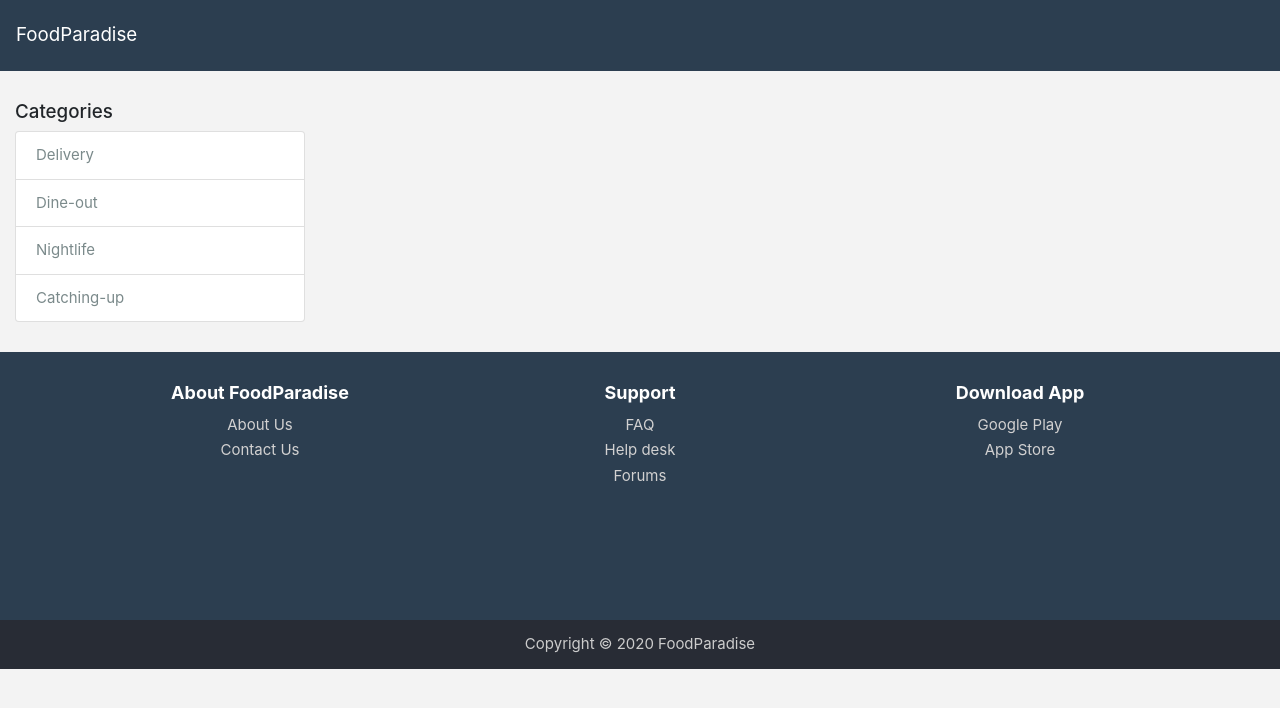
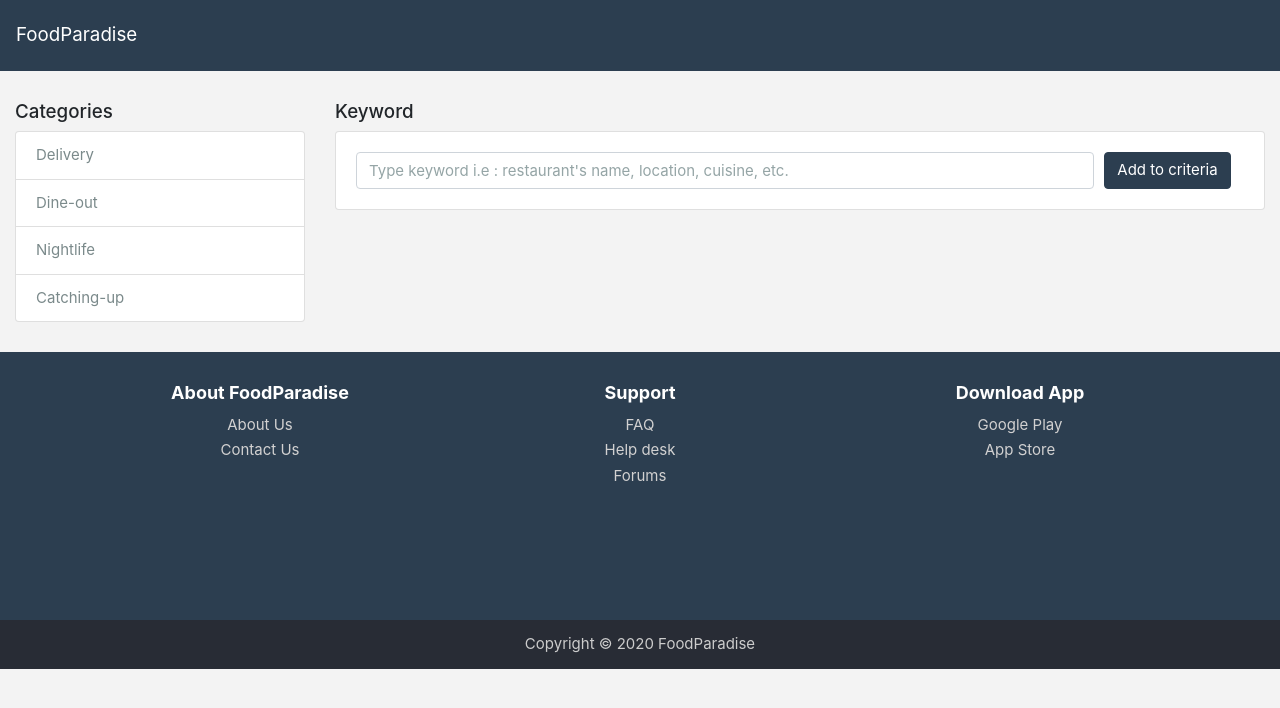
Before and after one commit to brilyanilhamsadewo/Web-Kuliner-React-Js-Codepolitan, a React (Create React App) app: page /city/1 in a window 1280 px wide. Shown: the top 708 px of the page. Built offline with nearby package versions, Linux system fonts and the light colour scheme; no server answers; some icons are missing.

Commit message:
Membuat Search Box Keyword

```diff
--- a/src/pages/City.js
+++ b/src/pages/City.js
@@ -36,7 +36,8 @@
         this.state = {
             city: null,
             categories: null,
-            categorySelected: null
+            categorySelected: null,
+            keyword: ''
         }
     }
 
@@ -78,6 +79,10 @@
             this.setState({ categorySelected: category })
         }
 
+        changeKeywordHandler = (event) => {
+            this.setState({ keyword: event.target.value });
+        }
+
 
   render(){
     return (
@@ -101,6 +106,32 @@
                     categoryClickHandler={(category) => this.categoryClickHandler(category)}
                 />
                 </div>
+                <div className="col">
+            <h5>Keyword</h5>
+            <div className="card">
+                <div className="card-body">
+                <div className="form-row">
+                    <div className="col-10">
+                    <input
+                        className="form-control"
+                        type="text"
+                        placeholder="Type keyword i.e : restaurant's name, location, cuisine, etc."
+                        value={this.state.keyword}
+                        onChange={this.changeKeywordHandler}
+                    />
+                    </div>
+                    <div className="col">
+                    <button
+                        className="btn btn-primary"
+                        type="button"
+                    >
+                        Add to criteria
+                    </button>
+                    </div>
+                </div>
+                </div>
+            </div>
+            </div>
             </div>
         </div>
     )
```
Also changed, not shown: 1 other file (tests, documents, lock files or other folders).
